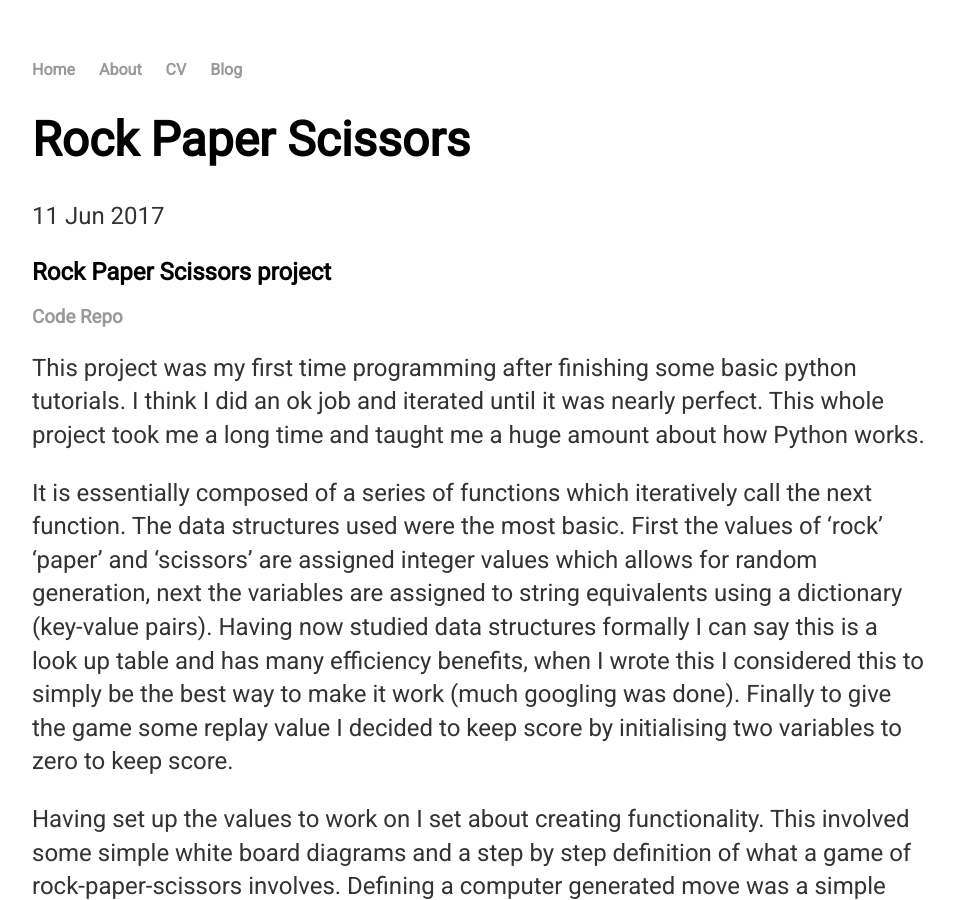
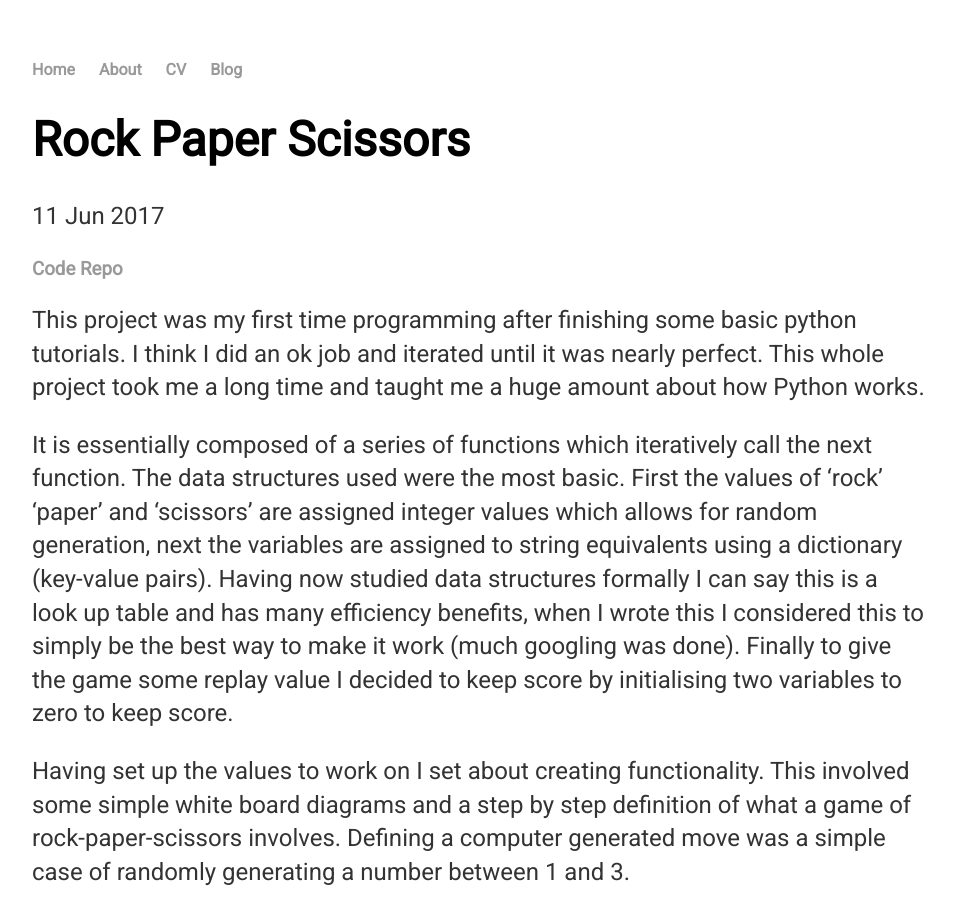
Before and after one commit to LEO-E-100/leo-e-100.github.io, a Jekyll site: the page built from _posts/2017-06-11-rock-paper-scissors.md, in a window 1280 px wide and 900 px high. Shown: the whole window, without its empty margins (160-1114 px from the left). Built offline with Jekyll 4.4.1, drawn with Linux system fonts in a browser that asks for light colours.

Commit message:
Headings Update

```diff
--- a/_posts/2017-06-11-rock-paper-scissors.md
+++ b/_posts/2017-06-11-rock-paper-scissors.md
@@ -3,8 +3,6 @@ layout: post
 title: "Rock Paper Scissors"
 date: 2017-06-11
 ---
-
-## Rock Paper Scissors project
 
 ### [Code Repo](https://github.com/LEO-E-100/Rock-Paper-Scissors)
 
```
